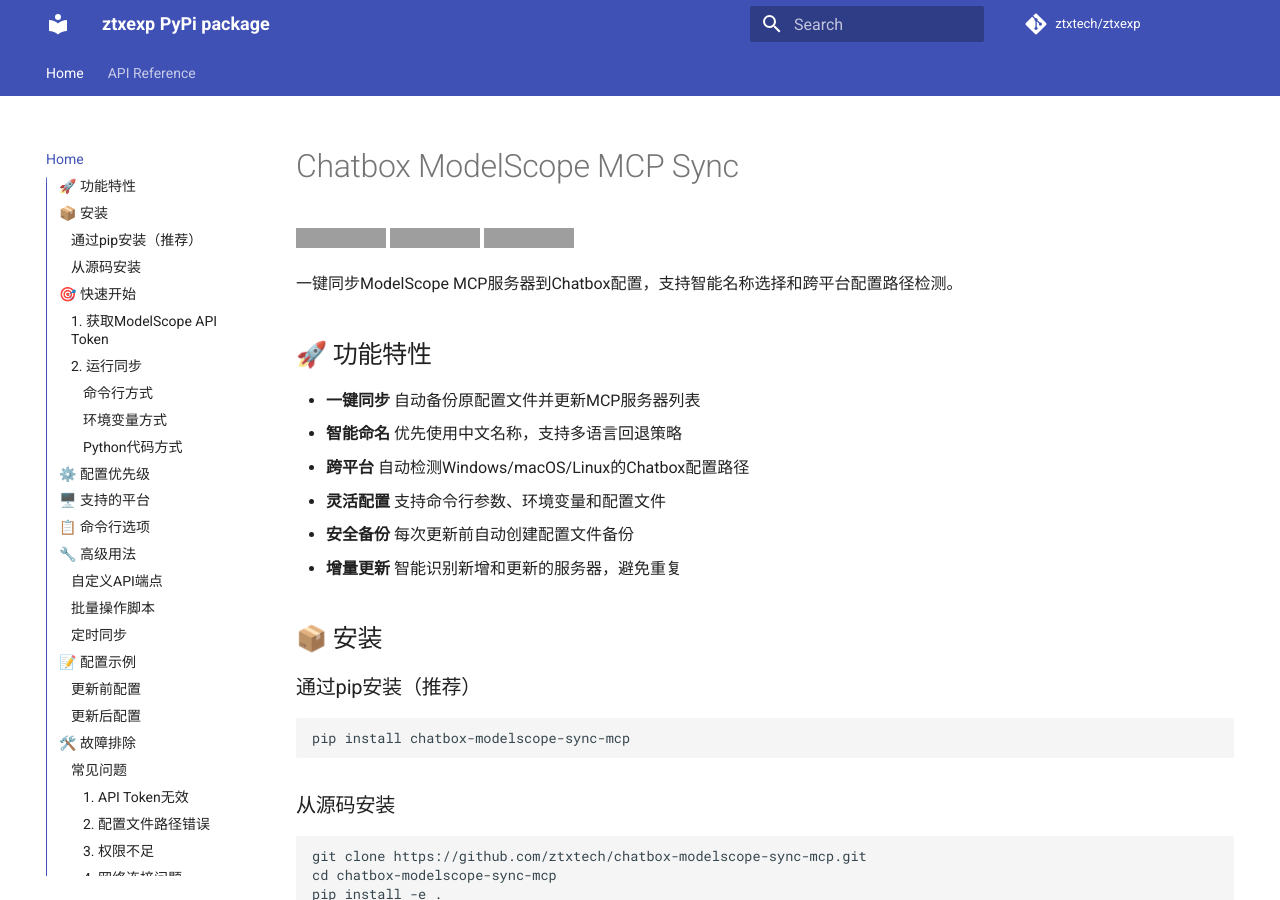
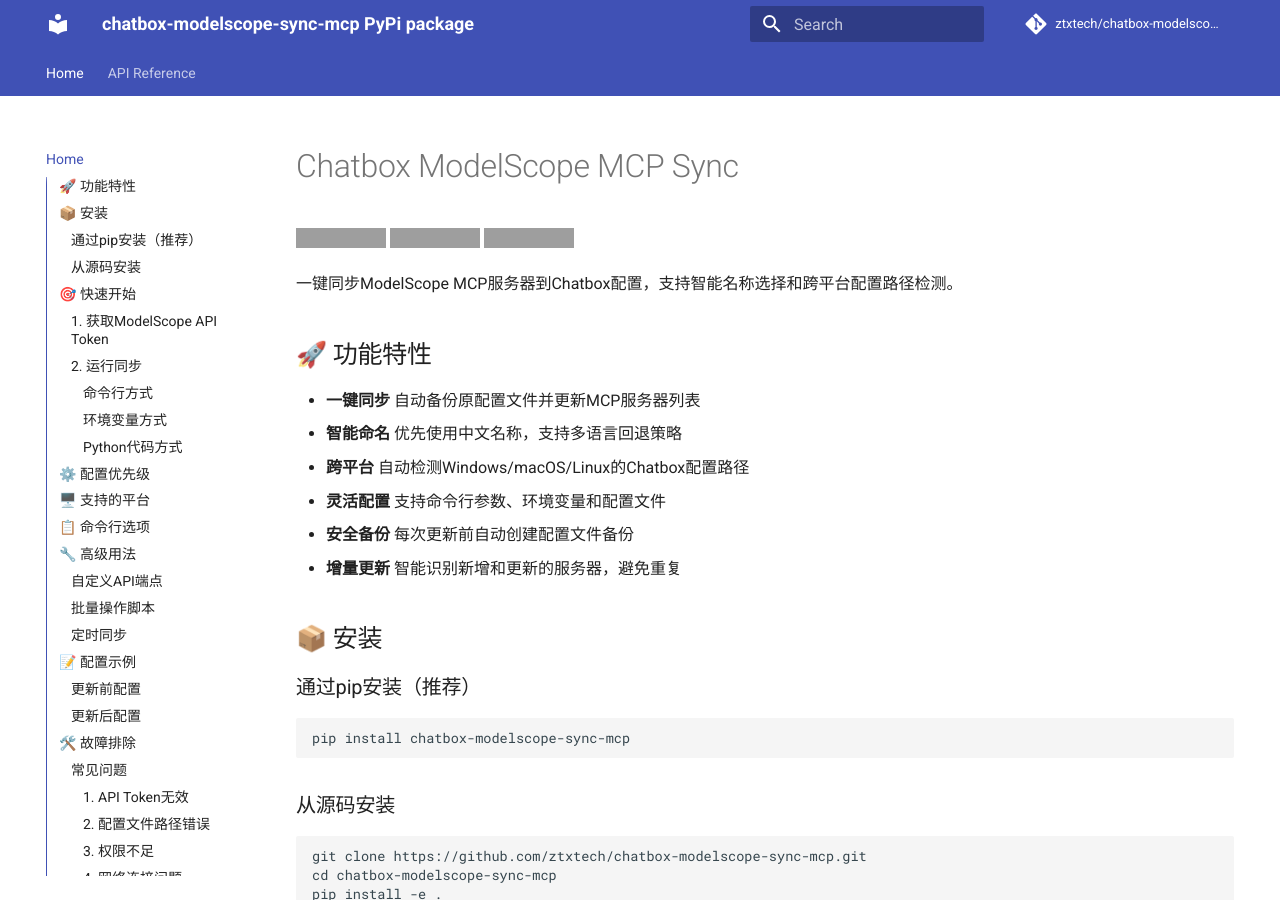
Before and after one commit to ztxtech/chatbox-modelscope-sync-mcp, an MkDocs documentation site: the page built from docs/index.md, in a window 1280 px wide and 900 px high. Built offline with MkDocs 1.6.1 and Material for MkDocs 9.7.7, drawn with Linux system fonts in a browser that asks for light colours; comment, search, counter and statistics services are not loaded; grey boxes are pictures that could not be loaded.

Commit message:
docs:生成项目文档结构和首页
- 使用 mkgenerate工具生成文档结构
- 创建 index.md 文件作为项目首页
- 生成 API 文档和 CLI 文档
- 设置 MkDocs 配置文件 mkdocs.yml
- 添加文档要求文件 requirements.txt

```diff
--- a/mkdocs.yml
+++ b/mkdocs.yml
@@ -1,7 +1,7 @@
-site_name: ztxexp PyPi package
+site_name: chatbox-modelscope-sync-mcp PyPi package
 site_description: Documentation for the project
-repo_url: https://github.com/ztxtech/ztxexp
-repo_name: ztxtech/ztxexp
+repo_url: https://github.com/ztxtech/chatbox-modelscope-sync-mcp
+repo_name: ztxtech/chatbox-modelscope-sync-mcp
 theme:
   name: material
   palette:
@@ -23,11 +23,8 @@
 - Home: index.md
 - API Reference:
   - Api Overview: api/index.md
-  - Analyzer: api/analyzer.md
-  - Environment: api/environment.md
-  - Manager: api/manager.md
-  - Runner: api/runner.md
-  - Utils: api/utils.md
+  - Cli: api/cli.md
+  - Sync: api/sync.md
 plugins:
 - search
 - mkdocstrings:
```
